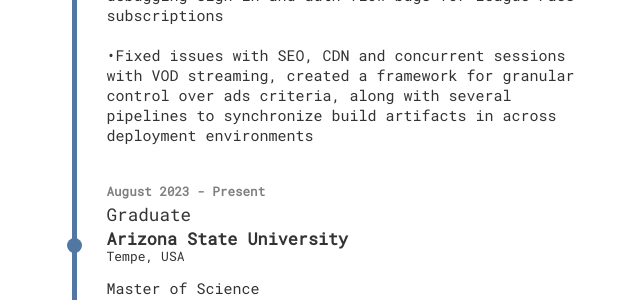
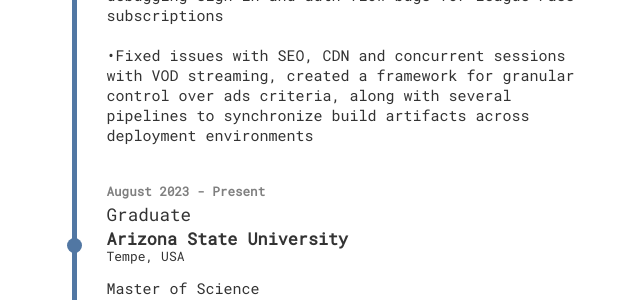
Before and after one commit to anushaa51/anushaa51.github.io, a Jekyll site: the page built from index.html, in a window 1280 px wide and 900 px high, scrolled down 1362 px. Shown: the part 215-515 px from the top of the window, without its empty margins (503-1143 px from the left). Built offline with Jekyll 4.4.1, drawn with Linux system fonts in a browser that asks for light colours; nearby versions of some CDN libraries.

Commit message:
Fix typo

```diff
--- a/_config.yml
+++ b/_config.yml
@@ -18,7 +18,7 @@ theme_settings :
         experience : Software Engineering Intern
         place: NBA
         location: New York City, NY
-        summary: • Working in the Direct-to-consumer Product Tech and Ops org, I built and maintained features on NBA.com, covering everything from sports news, advertising, athlete catalogs to live scores, subscriptions and live streaming<br/><br/>•Performed codebase migrations and component refactors, rewriting and abstracting serialization into a separate library, consolidating core APIs and debugging sign-in and auth flow bugs for League Pass subscriptions<br/><br/>•Fixed issues with SEO, CDN and concurrent sessions with VOD streaming, created a framework for granular control over ads criteria, along with several pipelines to synchronize build artifacts in across deployment environments
+        summary: • Working in the Direct-to-consumer Product Tech and Ops org, I built and maintained features on NBA.com, covering everything from sports news, advertising, athlete catalogs to live scores, subscriptions and live streaming<br/><br/>•Performed codebase migrations and component refactors, rewriting and abstracting serialization into a separate library, consolidating core APIs and debugging sign-in and auth flow bugs for League Pass subscriptions<br/><br/>•Fixed issues with SEO, CDN and concurrent sessions with VOD streaming, created a framework for granular control over ads criteria, along with several pipelines to synchronize build artifacts across deployment environments
       - start : August 2023
         end : Present
         experience : Graduate
```
Also changed, not shown: 2 other files.
